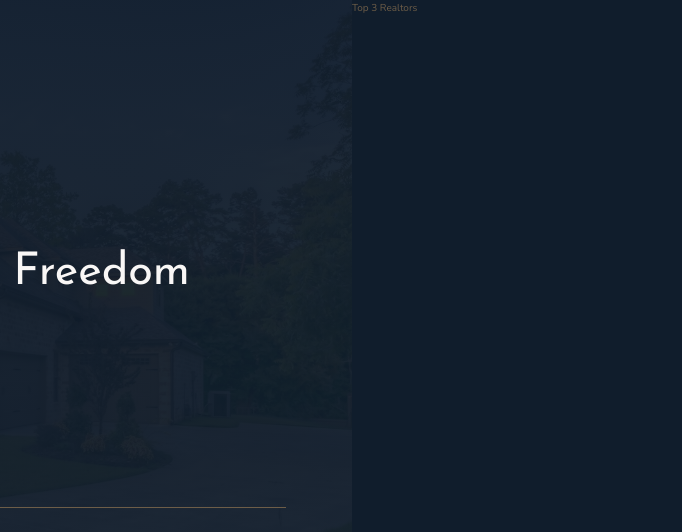
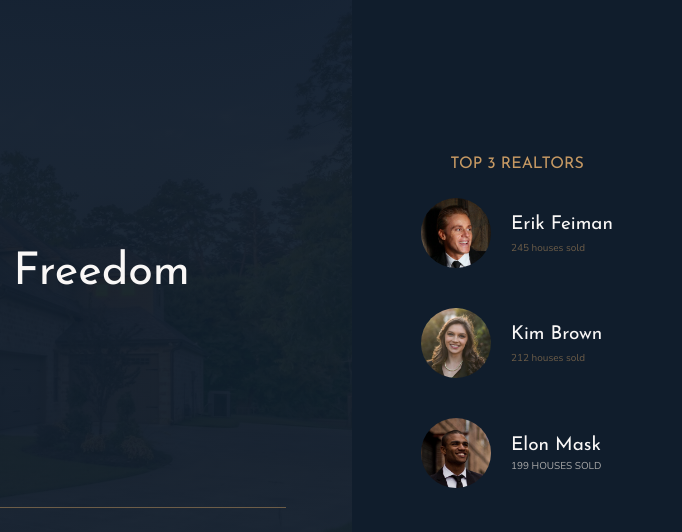
Before and after one commit to Mostakimul/sass-nexter, a website built with Vite: page index.html in a window 1280 px wide. Shown: the top 532 px of the page, 598-1280 px from the left. Built offline with nearby package versions, Linux system fonts and the light colour scheme.

```diff
--- a/index.html
+++ b/index.html
@@ -34,7 +34,26 @@
 
   <!-- Header Right -->
   <div class="realtors">
-    Top 3 Realtors
+    <h3 class="heading-3">Top 3 Realtors</h3>
+    <div class="realtors__list">
+      <img src="./img/realtor-1.jpeg" alt="realtor - 1" class="realtors__img">
+      <div class="realtor__details">
+        <h4 class="heading-4 heading-4--light">Erik Feiman</h4>
+        <p class="realtor__sold">245 houses sold</p>
+      </div>
+
+      <img src="./img/realtor-2.jpeg" alt="realtor - 2" class="realtors__img">
+      <div class="realtor__details">
+        <h4 class="heading-4 heading-4--light">Kim Brown</h4>
+        <p class="realtor__sold">212 houses sold</p>
+      </div>
+
+      <img src="./img/realtor-3.jpeg" alt="realtor - 3" class="realtors__img">
+      <div class="realtors__details">
+        <h4 class="heading-4 heading-4--light">Elon Mask</h4>
+        <p class="realtors__sold">199 houses sold</p>
+      </div>
+    </div>
   </div>
 
   <!-- Feature Section -->
--- a/scss/components/_realtors.scss
+++ b/scss/components/_realtors.scss
@@ -3,4 +3,33 @@
 .realtors {
   background-color: $color-secondary;
   grid-column: col-start 7 / full-end;
+  padding: 3rem;
+
+  display: grid;
+  place-content: center;
+  justify-items: center;
+  row-gap: 2rem;
+
+  &__list {
+    display: grid;
+    grid-template-columns: min-content max-content;
+    column-gap: 2rem;
+    row-gap: 5vh;
+    align-items: center;
+  }
+
+  &__img {
+    width: 7rem;
+    border-radius: 50%;
+    display: block;
+  }
+
+  &__details {
+  }
+
+  &__sold {
+    text-transform: uppercase;
+    color: $color-grey-light-2;
+    margin-top: -3px;
+  }
 }
```
